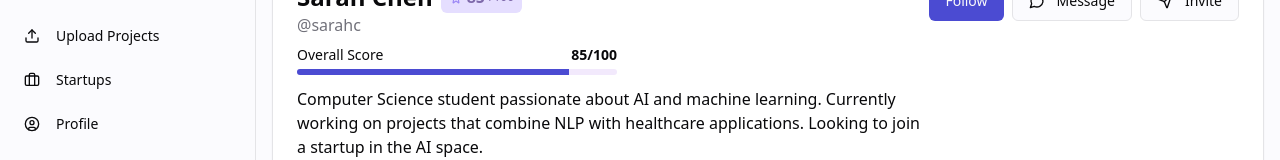
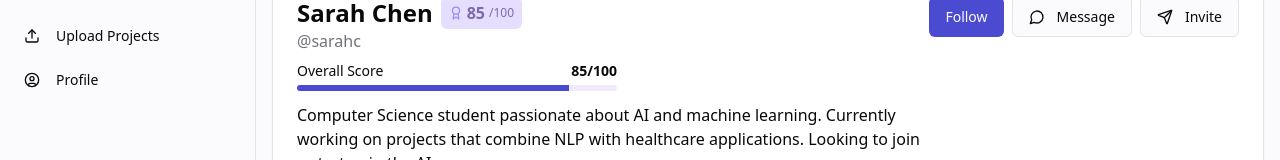
Before and after one commit to danieledwards05/connect-ambition-nexus, a React (Vite) app: page /profile/s1 in a window 1280 px wide. Shown: the part 284-444 px from the top of the page. Built offline with nearby package versions, Linux system fonts and the light colour scheme.

Commit message:
Remove Startups button and improve profile posts display
- Removed the "Startups" button from the sidebar.
- Improved the display of user posts in the profile tab, showing "kinda empty in here" if no posts are available.

```diff
--- a/src/App.tsx
+++ b/src/App.tsx
@@ -33,7 +33,6 @@ const App = () => (
           <Route path="/messages" element={<Messages />} />
           <Route path="/overall" element={<Overall />} />
           <Route path="/upload-projects" element={<UploadProjects />} />
-          <Route path="/startups" element={<Feed />} /> {/* Placeholder */}
           <Route path="*" element={<NotFound />} />
         </Routes>
       </BrowserRouter>
--- a/src/components/layout/Sidebar.tsx
+++ b/src/components/layout/Sidebar.tsx
@@ -1,4 +1,3 @@
-
 import { useState } from "react";
 import { Link, useLocation } from "react-router-dom";
 import { Button } from "@/components/ui/button";
@@ -6,7 +5,7 @@ import { Avatar, AvatarFallback, AvatarImage } from "@/components/ui/avatar";
 import { Tooltip, TooltipContent, TooltipProvider, TooltipTrigger } from "@/components/ui/tooltip";
 import {
   Home, Search, MessageCircle, PlusSquare, UserCircle,
-  LogOut, Menu, X, Briefcase, Award, Upload
+  LogOut, Menu, X, Award, Upload
 } from "lucide-react";
 
 const Sidebar = () => {
@@ -44,11 +43,6 @@ const Sidebar = () => {
       icon: Upload,
       label: "Upload Projects",
       path: "/upload-projects"
-    },
-    {
-      icon: Briefcase,
-      label: "Startups",
-      path: "/startups"
     },
     {
       icon: UserCircle,
--- a/src/pages/Profile.tsx
+++ b/src/pages/Profile.tsx
@@ -1,6 +1,6 @@
 import { useState, useEffect } from "react";
 import { useParams, useNavigate } from "react-router-dom";
-import Sidebar from "@/components/layout/Sidebar";
+import Layout from "@/components/layout/Layout";
 import ProfileHeader, { ProfileData } from "@/components/profile/ProfileHeader";
 import PostCard, { Post } from "@/components/post/PostCard";
 import { Tabs, TabsContent, TabsList, TabsTrigger } from "@/components/ui/tabs";
@@ -170,10 +170,7 @@ const Profile = () => {
   }, [id, navigate]);
 
   return (
-    <div className="min-h-screen bg-background flex">
-      <Sidebar />
-
-      <div className="flex-1 pl-16 md:pl-64">
+    <Layout>
       <div className="container max-w-5xl mx-auto px-4 py-4">
         {isLoading ? (
           <div className="space-y-6">
@@ -202,8 +199,8 @@ const Profile = () => {
                 {posts.length > 0 ? (
                   posts.map(post => <PostCard key={post.id} post={post} />)
                 ) : (
-                    <div className="text-center py-8">
-                      <p className="text-muted-foreground">No posts yet</p>
+                  <div className="text-center py-16">
+                    <p className="text-lg text-muted-foreground">Kinda empty in here</p>
                   </div>
                 )}
               </TabsContent>
@@ -239,8 +236,7 @@ const Profile = () => {
           </div>
         )}
       </div>
-      </div>
-    </div>
+    </Layout>
   );
 };
 
```
Lines whose indentation alone changed are shown as unchanged.
